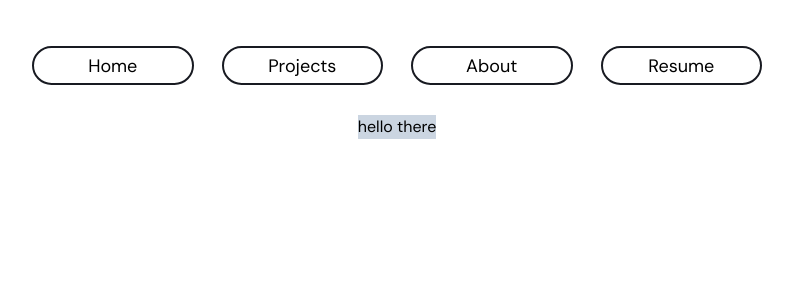
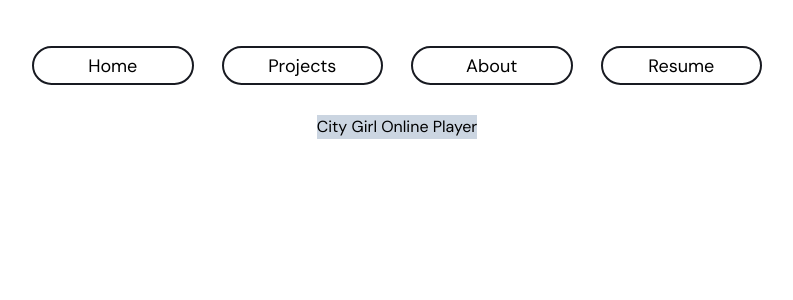
Before and after one commit to sonyayuen/sy-portfolio2, a React (Vite) app: page /#/citygirl in a window 1280 px wide. Shown: the top 300 px of the page, without its empty margins (243-1036 px from the left). Built offline with nearby package versions, Linux system fonts and the light colour scheme.

Commit message:
addec city girl page

```diff
--- a/package.json
+++ b/package.json
@@ -9,7 +9,7 @@
     "build": "vite build",
     "lint": "eslint . --ext ts,tsx --report-unused-disable-directives --max-warnings 0",
     "preview": "vite preview",
-    "predeploy": "npm run build ",
+    "predeploy": "npm run build",
     "deploy": "gh-pages -d dist"
 
   },
--- a/src/scenes/citygirl/index.tsx
+++ b/src/scenes/citygirl/index.tsx
@@ -19,7 +19,7 @@ const CityGirl = () => {
 
 
             <a href="https://gba.ninja/?autorun=citygirl.gba" className="bg-slate-300">
-                <h1>hello there</h1>
+                <h1>City Girl Online Player</h1>
             </a>
 
 
--- a/vite.config.ts
+++ b/vite.config.ts
@@ -9,5 +9,5 @@ export default defineConfig({
   resolve: {
     alias: [{find: '@', replacement: path.resolve(__dirname, "src")}]
   },
-  base: "/sy-portfolio2/"
+  base: "/"
 })
```
